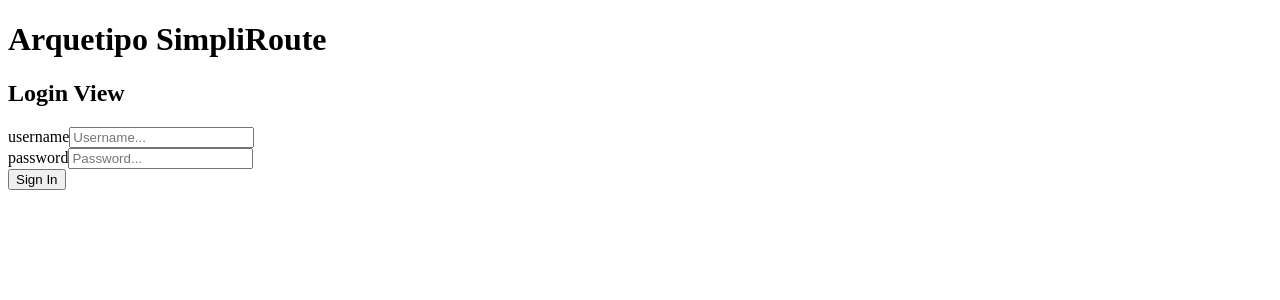
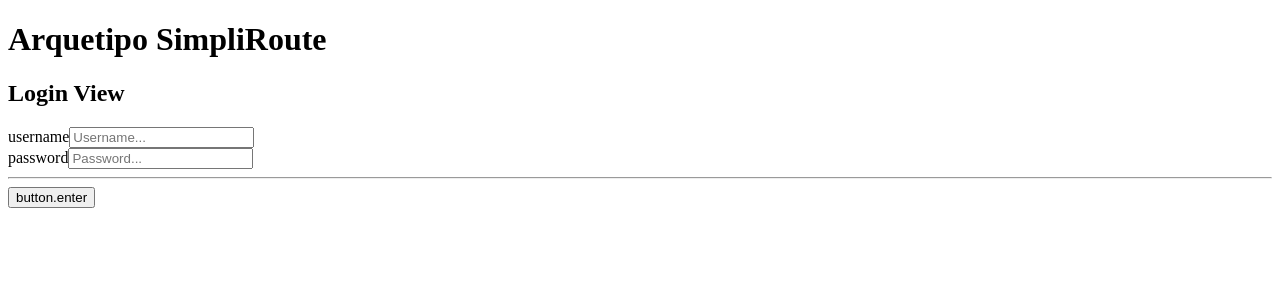
Before and after one commit to kikoken/react-frontend-boilerplate, a React (Create React App) app: page / in a window 1280 px wide. Shown: the top 300 px of the page. Built offline with nearby package versions, Linux system fonts and the light colour scheme.

Commit message:
feat: added test hook example and i18n integrated

```diff
--- a/src/application/hooks/usePasswordValidation.js
+++ b/src/application/hooks/usePasswordValidation.js
@@ -1,16 +1,11 @@
-import { useState, useEffect } from 'react'
+import { useState } from 'react'
 
 import { ValidatePassword } from 'utils/validate'
 
 const usePasswordValidation = () => {
   const [validPassword, setValidPassword] = useState(false)
-  const [password, setPassword] = useState('')
 
-  useEffect(() => {
-    setValidPassword(ValidatePassword(password))
-  }, [password])
-
-  const verifiedPassword = (pass) => setPassword(pass)
+  const verifiedPassword = (password) => setValidPassword(ValidatePassword(password))
 
   return {
     validPassword,
--- a/src/application/i18n/language/en.json
+++ b/src/application/i18n/language/en.json
@@ -0,0 +1,4 @@
+{
+    "form.error.field.required": "Required fields",
+    "button.enter": "Sign In"
+}
--- a/src/application/i18n/language/es.json
+++ b/src/application/i18n/language/es.json
@@ -0,0 +1,4 @@
+{
+    "form.field.required": "Campos Obligatorios",
+    "button.enter": "Ingresar"
+}
--- a/src/application/i18n/language/pt.json
+++ b/src/application/i18n/language/pt.json
@@ -0,0 +1,4 @@
+{
+    "form.field.required": "Campos obrigatórios",
+    "button.enter": "Entrar"
+}
--- a/src/index.js
+++ b/src/index.js
@@ -1,6 +1,8 @@
 import React from 'react'
 import ReactDOM from 'react-dom'
 import App from './App'
+
+import 'application/i18n'
 
 ReactDOM.render(
   <React.StrictMode>
--- a/src/ui/components/molecules/forms/InputPassword.js
+++ b/src/ui/components/molecules/forms/InputPassword.js
@@ -18,7 +18,7 @@
           placeholder={placeholder}
           onChange={onChange}
         />
-        {!error ?? <MessageInputError msg={error} />}
+        {error ? <MessageInputError msg={error} /> : null}
       </label>
     </div>
   )
--- a/src/ui/hoc/LoginSignIn.js
+++ b/src/ui/hoc/LoginSignIn.js
@@ -8,23 +8,34 @@
 
 // hooks
 import usePasswordValidation from 'application/hooks/usePasswordValidation'
+import MessageInputError from 'ui/components/atoms/MessageInputError'
+
+// translations
+import { useTranslation } from 'react-i18next'
 
 const LoginSignIn = () => {
+  const { t } = useTranslation()
+
   const [userName, setUserName] = useState('')
   const [password, setPassword] = useState('')
+  const [errorEmpty, setErrorEmpty] = useState(false)
 
   const { validPassword, verifiedPassword } = usePasswordValidation(password)
 
   useEffect(() => {
-    console.log(validPassword)
     verifiedPassword(password)
   }, [password])
 
   const onHandlerSubmit = (e) => {
     e.preventDefault()
 
-    // eslint-disable-next-line no-console
-    console.log('Submit form')
+    try {
+      if (!userName.length || !password.length) throw new Error('Campo obligatorio')
+
+      console.log('Submit form')
+    } catch (error) {
+      setErrorEmpty(true)
+    }
   }
 
   return (
@@ -41,12 +52,14 @@
         <InputPassword
           id="password"
           name="password"
-          error={null}
+          error={password.length && !validPassword ? ' Error password' : null}
           value={password}
           placeholder="Password..."
           onChange={(e) => setPassword(e.target.value)}
         />
-        <ButtonSubmit onClick={onHandlerSubmit} text="Sign In" />
+        {errorEmpty ? <MessageInputError error={t('form.error.field.required')} /> : null}
+        <hr />
+        <ButtonSubmit onClick={onHandlerSubmit} text={t('button.enter')} />
       </form>
     </>
   )
--- a/src/utils/validate/index.js
+++ b/src/utils/validate/index.js
@@ -1,2 +1 @@
 export { default as ValidatePassword } from './validate-password'
-export { default as ValidateUsername } from './validate-username'
--- a/src/utils/validate/validate-password.js
+++ b/src/utils/validate/validate-password.js
@@ -1,4 +1,3 @@
-/* eslint-disable no-console */
 /**
  * Validate the password
  * @description verified that ,
@@ -11,7 +10,6 @@
   if (typeof password !== 'string' || password === undefined) return false
   if (password.length !== 8) return false
   if (!regExp.test(password)) return false
-  console.log('pass: ', password)
 
   return true
 }
--- a/src/utils/validate/validate-username.js
+++ /dev/null
@@ -1,3 +0,0 @@
-const ValidateUsername = () => {}
-
-export default ValidateUsername
```
Also changed, not shown: package.json (+5 -3 lines), .eslintrc.json, 1 other file (tests, documents, lock files or other folders).
